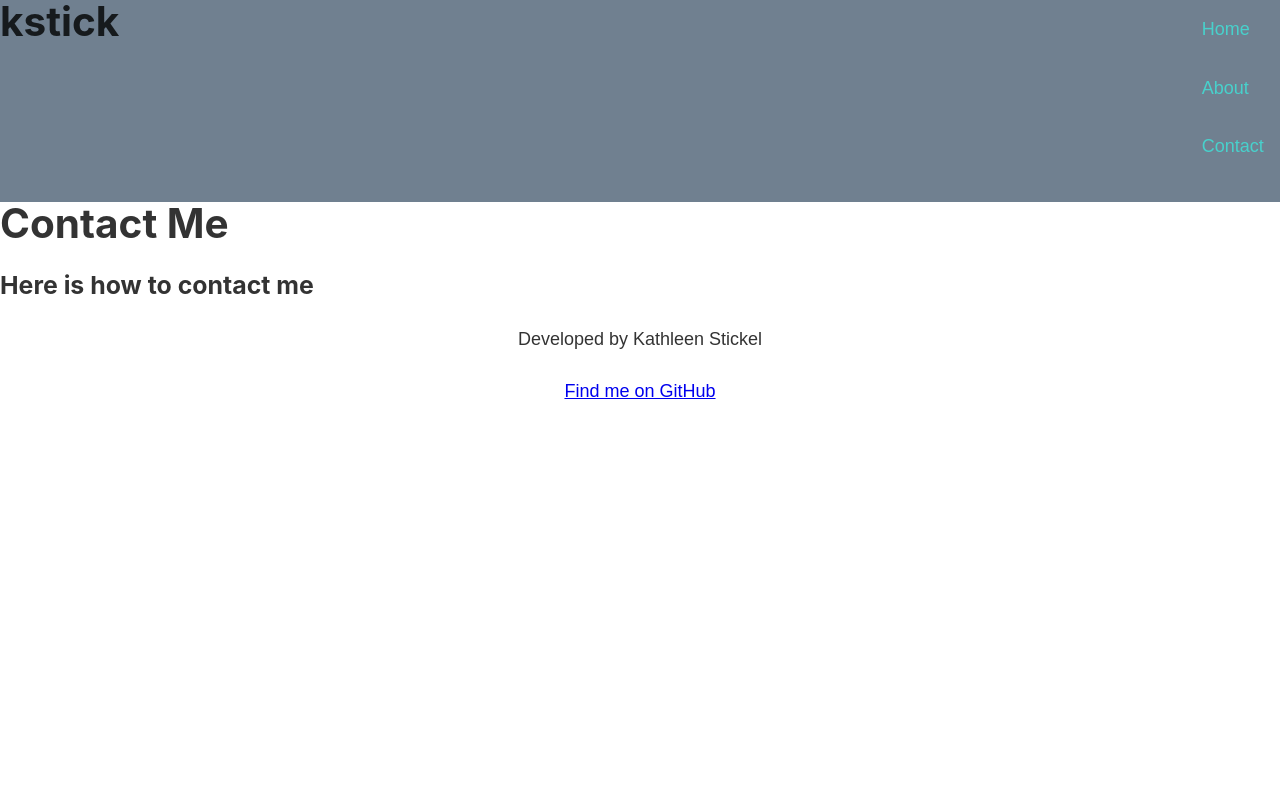
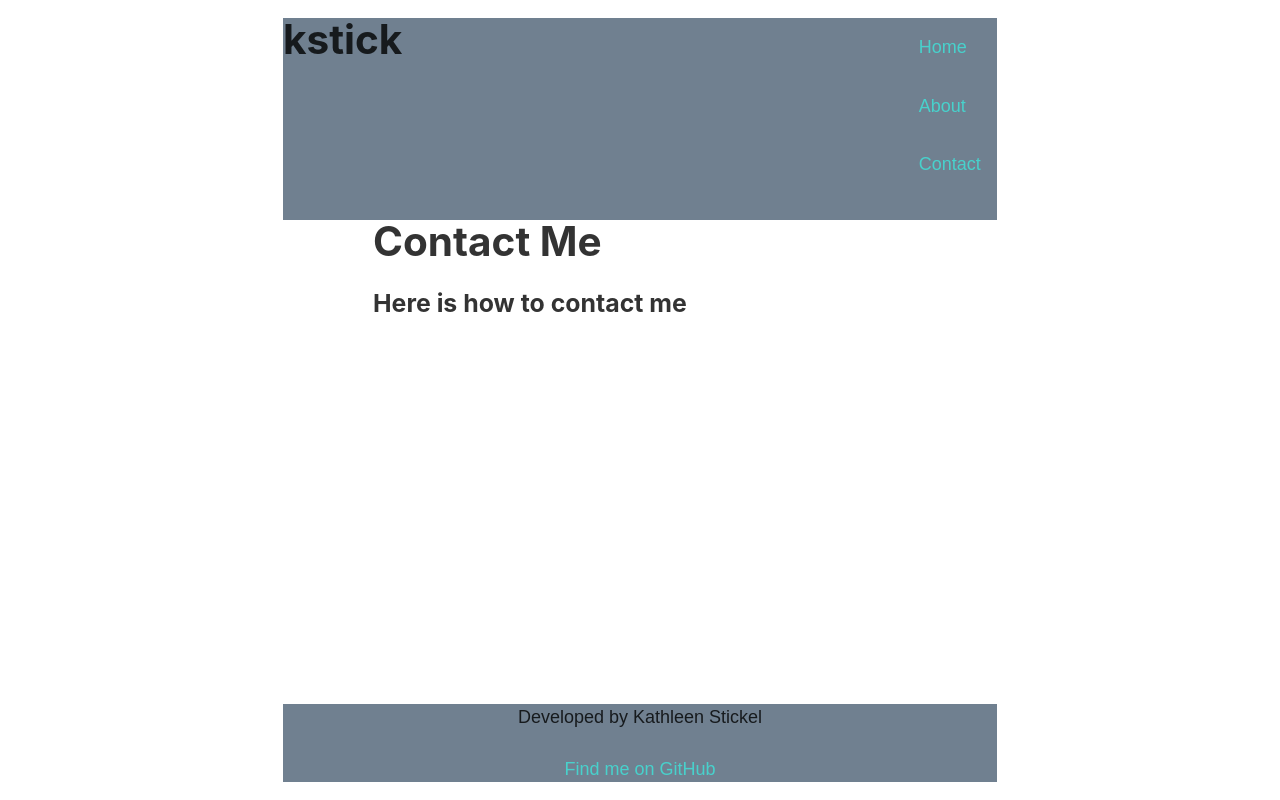
Before and after one commit to kstick9210/my-personal-gatsby-site, a Gatsby site: page /contact in a window 1280 px wide. Built offline with nearby package versions, Linux system fonts and the light colour scheme; Gatsby itself is replaced by a stand-in of ours.

Commit message:
add styling

```diff
--- a/gatsby-config.js
+++ b/gatsby-config.js
@@ -5,6 +5,19 @@
  */
 
 module.exports = {
-  /* Your site config here */
-  plugins: [`gatsby-plugin-sass`],
+  siteMetadata: {
+    title: `kstick Gatsby Site`,
+    author: `Kathleen Stickel`
+  },
+  plugins: [
+    {
+      resolve: `gatsby-source-filesystem`,
+      options: {
+        name: `src`,
+        path: `${__dirname}/src/`,
+      },
+    },
+    `gatsby-transformer-remark`,
+    `gatsby-plugin-sass`,
+  ],
 }
--- a/package.json
+++ b/package.json
@@ -16,6 +16,8 @@
   "dependencies": {
     "gatsby": "^2.24.66",
     "gatsby-plugin-sass": "^2.3.14",
+    "gatsby-source-filesystem": "^2.3.32",
+    "gatsby-transformer-remark": "^2.8.37",
     "node-sass": "^4.14.1",
     "react": "^16.12.0",
     "react-dom": "^16.12.0"
--- a/src/components/footer/footer.module.scss
+++ b/src/components/footer/footer.module.scss
@@ -1,3 +1,8 @@
 footer {
     text-align: center;
+    background-color: slategray;
+    a {
+        text-decoration: none;
+        color: mediumturquoise;
+    }
 }
--- a/src/components/layout/index.js
+++ b/src/components/layout/index.js
@@ -2,9 +2,10 @@ import React from 'react'
 import Header from '../header'
 import Footer from '../footer'
 import '../../styles/reset.scss'
+import styles from './layout.module.scss'
 
 export default (props) => (
-    <div>
+    <div className={styles.container}>
         <Header />
         <main>
             {props.children}
--- /dev/null
+++ b/src/components/layout/layout.module.scss
@@ -0,0 +1,12 @@
+.container {
+    display: flex;
+    flex-direction: column;
+    min-height: 100vh;
+    max-width: 750px;
+    padding: 1rem;
+    margin: 0 auto;
+    main {
+        flex-grow: 1;
+        padding: 0 5rem 0 5rem;
+    }
+}
```
Also changed, not shown: 1 other file.
